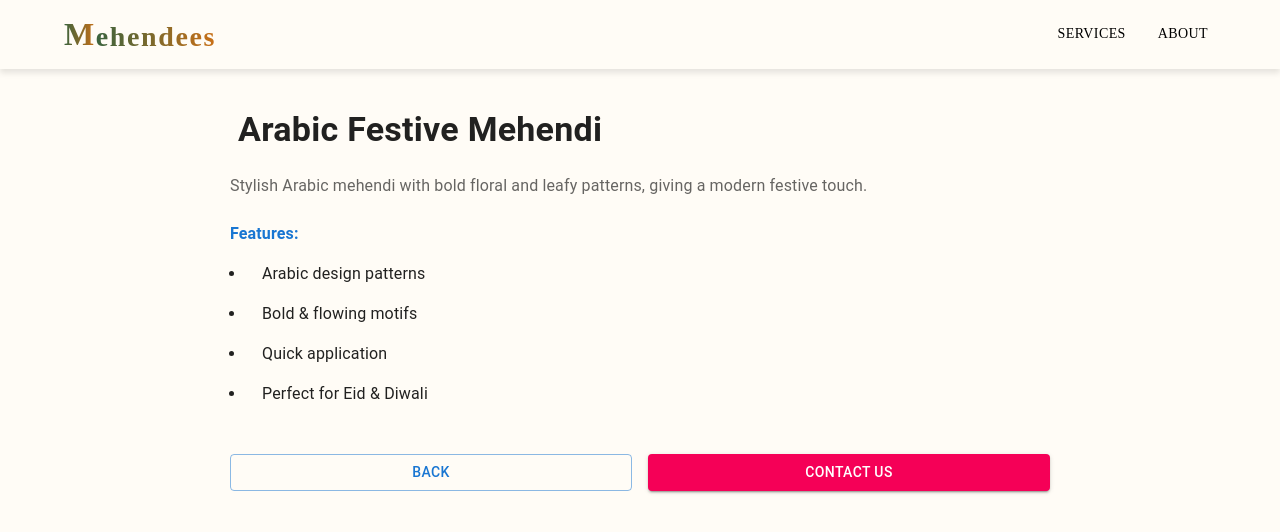
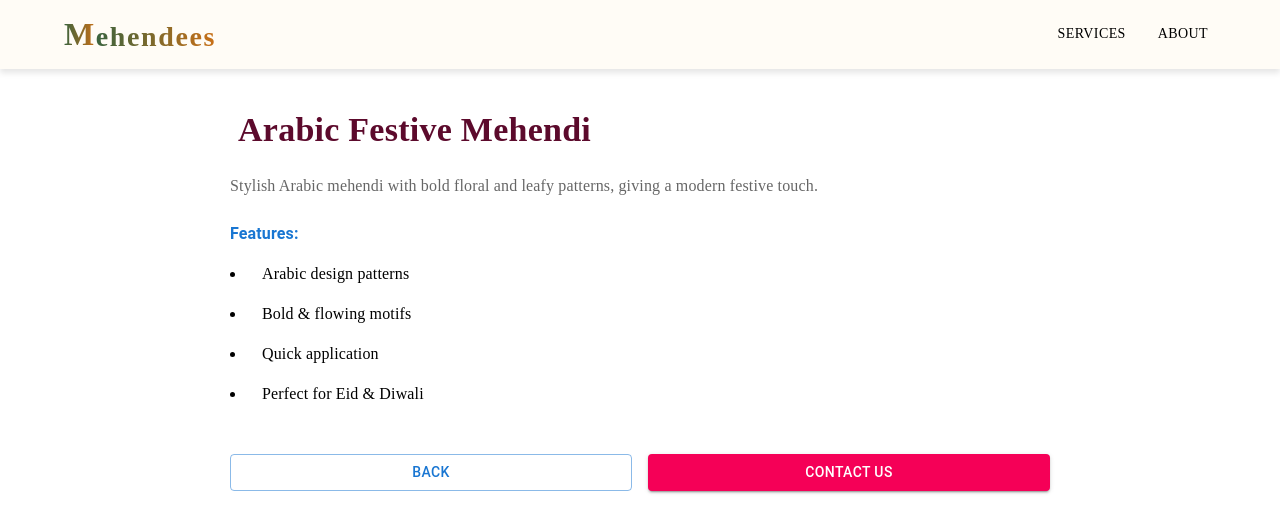
Before and after one commit to yashwalhekar/Mehendi_Frontend, a Next.js app in the folder Mehendi_frontend/: page /categories/arabic-festive-style in a window 1280 px wide. Shown: the top 532 px of the page. Built offline with nearby package versions, Linux system fonts and the light colour scheme.

Commit message:
8-9-2025

```diff
--- a/Mehendi_frontend/src/Data/bridalService.ts
+++ b/Mehendi_frontend/src/Data/bridalService.ts
@@ -92,7 +92,7 @@ export const bridalServices = [
 export const festivalMehendiServices = [
   {
     id: "festive-simple-hands",
-    image: "/festiveSimpleHands.jpg",
+    image: "/hand.jpg",
     title: "Simple Festive Mehendi",
     description:
       "Elegant and minimal mehendi designs for hands, perfect for festive occasions and family gatherings.",
--- a/Mehendi_frontend/src/Data/homeContent.ts
+++ b/Mehendi_frontend/src/Data/homeContent.ts
@@ -1,7 +1,7 @@
 export const pkgData = [
-  { image: "/bridal.jpg", title: "Bridal Package" },
-  { image: "/basic.jpg", title: "Basic Package" },
-  { image: "/festival.jpg", title: "Festival Package" },
+  { image: "/bridal.jpg", title: "Bridal Mehendi" },
+  { image: "/basic.jpg", title: "Regular Mehendi " },
+  { image: "/festival.jpg", title: "Festival Mehendi" },
 ];
 
 export const aboutUs = `
--- a/Mehendi_frontend/src/app/categories/[id]/page.tsx
+++ b/Mehendi_frontend/src/app/categories/[id]/page.tsx
@@ -39,13 +39,18 @@ export default function ServiceDetail() {
         </IconButton> */}
         <Typography
           variant={isMobile ? "h6" : isTablet ? "h5" : "h4"}
-          sx={{ fontWeight: "bold", ml: 1 }}
+          sx={{
+            fontWeight: "bold",
+            ml: 1,
+            fontFamily: "serif",
+            color: { xs: "#A7124D", sm: "#8A0F3F", md: "#5C0A2C" },
+          }}
         >
           {service.title}
         </Typography>
       </Box>
 
-      <Typography sx={{ mb: 3, color: "text.secondary" }}>
+      <Typography sx={{ mb: 3, fontFamily: "serif", color: "text.secondary" }}>
         {service.description}
       </Typography>
 
@@ -56,7 +61,12 @@ export default function ServiceDetail() {
         {service.features.map((f, i) => (
           <ListItem
             key={i}
-            sx={{ display: "list-item", listStyleType: "disc" }}
+            sx={{
+              display: "list-item",
+              color: "black",
+              fontFamily: "serif",
+              listStyleType: "disc",
+            }}
           >
             {f}
           </ListItem>
--- a/Mehendi_frontend/src/app/categories/page.tsx
+++ b/Mehendi_frontend/src/app/categories/page.tsx
@@ -119,15 +119,27 @@ const ServicesPage = () => {
       <Box sx={{ display: "flex", flexDirection: "column", p: 2, flexGrow: 1 }}>
         <Typography
           variant="h6"
-          sx={{ fontFamily: "Serif", fontSize: 20 }}
+          sx={{
+            fontFamily: "Serif",
+            fontSize: 20,
+            color: { xs: "#A7124D", sm: "#8A0F3F", md: "#5C0A2C" },
+          }}
           gutterBottom
         >
           {service.title}
         </Typography>
-        <Typography variant="body2" color="text.secondary" gutterBottom>
+        <Typography
+          variant="body2"
+          color="text.secondary"
+          sx={{ fontFamily: "serif", color: "black" }}
+          gutterBottom
+        >
           {service.description}
         </Typography>
-        <Typography variant="subtitle1" sx={{ fontWeight: "bold", mb: 2 }}>
+        <Typography
+          variant="subtitle1"
+          sx={{ fontWeight: "bold", mb: 2, color: "black" }}
+        >
           {service.price}
         </Typography>
 
@@ -167,14 +179,20 @@ const ServicesPage = () => {
       />
 
       <Box sx={{ py: 2, mb: 4, width: { xs: "100%", sm: "70%", lg: "40%" } }}>
-        <Typography variant="h4" sx={{ fontFamily: "Serif" }}>
+        <Typography variant="h4" sx={{ fontFamily: "Serif", color: "black" }}>
           Elegant Mehendi Packages for Every Celebration
         </Typography>
       </Box>
 
       {/* ---------------- BRIDAL SECTION ---------------- */}
       <Box sx={{ position: "relative", zIndex: 1, mb: 6 }}>
-        <Typography variant="h4" fontWeight="bold" fontSize={20} gutterBottom>
+        <Typography
+          variant="h4"
+          fontWeight="bold"
+          fontSize={20}
+          sx={{ color: "black" }}
+          gutterBottom
+        >
           Bridal Section
         </Typography>
         <Divider sx={{ fontWeight: "bold", my: 2 }} />
--- a/Mehendi_frontend/src/app/contactus/ContactUs.tsx
+++ b/Mehendi_frontend/src/app/contactus/ContactUs.tsx
@@ -124,7 +124,7 @@ export default function ContactUs() {
         variant="h6"
         gutterBottom
         sx={{
-          fontWeight: 500,
+          fontWeight: "bold",
           fontSize: { xs: "1rem", sm: "1.1rem", md: "1.3rem" },
           color: { xs: "#444", md: "#111" },
         }}
@@ -132,7 +132,7 @@ export default function ContactUs() {
         Price: {price || "N/A"}
       </Typography>
 
-      {features.length > 0 && (
+      {/* {features.length > 0 && (
         <>
           <Typography
             variant="h6"
@@ -168,7 +168,7 @@ export default function ContactUs() {
             ))}
           </List>
         </>
-      )}
+      )} */}
 
       {/* Contact Form */}
       <Box
--- a/Mehendi_frontend/src/app/home/Home.tsx
+++ b/Mehendi_frontend/src/app/home/Home.tsx
@@ -52,7 +52,7 @@ export default function Home() {
             backgroundImage: "url('/backgrounImg.jpg')", // 👈 put your bg image here
             backgroundSize: "cover",
             backgroundPosition: "center",
-            opacity: 0.35, // 👈 control opacity here
+            opacity: 0.55, // 👈 control opacity here
             zIndex: -1,
           },
         }}
@@ -111,7 +111,7 @@ export default function Home() {
           {/* Subtitle */}
           <Typography
             variant="h5"
-            fontFamily={"Judson"}
+            fontFamily={"Serif"}
             sx={{
               maxWidth: { xs: "90%", sm: 600 },
               mx: "auto",
@@ -131,7 +131,7 @@ export default function Home() {
               sx={{
                 mt: 3,
                 px: { xs: 2, sm: 3, md: 4 },
-                py: { sm: 1.5 },
+                pt: { sm: 1.8 },
                 fontSize: { xs: 12, sm: 14, md: 16 },
                 background: "#FF5B0A",
                 opacity: "0.9",
@@ -300,7 +300,10 @@ export default function Home() {
               What We Serve
             </Typography>
             <Divider
-              sx={{ bgcolor: "white", width: { sm: "80%", md: "60%" } }}
+              sx={{
+                bgcolor: "white",
+                width: { xs: "100%", sm: "80%", md: "60%" },
+              }}
             />
 
             {whatWeServe.map((item, i) => (
@@ -332,7 +335,7 @@ export default function Home() {
                   <Divider
                     sx={{
                       bgcolor: "white",
-                      width: { sm: "80%", md: "60%" },
+                      width: { xs: "100%", sm: "80%", md: "60%" },
                       my: 1,
                     }}
                   />
--- a/Mehendi_frontend/src/app/layout.tsx
+++ b/Mehendi_frontend/src/app/layout.tsx
@@ -28,7 +28,7 @@ export default function RootLayout({
     <html lang="en">
       <body
         className={`${geistSans.variable} ${geistMono.variable} antialiased`}
-        style={{ backgroundColor: "#FFFCF6", margin: 0, padding: 0 }}
+        style={{ backgroundColor: "#FFFF", margin: 0, padding: 0 }}
       >
         <ThemeRegistry>
           <Navbar />
```
Also changed, not shown: Mehendi_frontend/public/hand.jpg (added), 1 other file (tests, documents, lock files or other folders).
